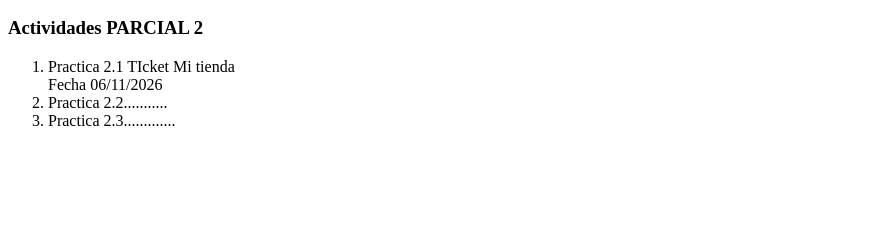
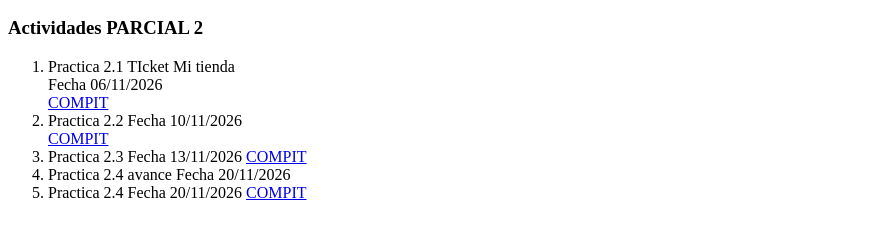
Before and after one commit to Sebastiangonz1/Sebastiangonz1.github.io, a plain HTML site: page Portafolio/index.html in a window 1280 px wide. Shown: the part 110-346 px from the top of the page, without its empty margins (0-892 px from the left). Drawn offline with Linux system fonts and the light colour scheme.

Commit message:
Portafolio 25/11/2026

```diff
--- a/Portafolio/index.html
+++ b/Portafolio/index.html
@@ -13,13 +13,24 @@
         <li>
             Practica 2.1 TIcket Mi tienda <br>
             Fecha 06/11/2026 <br>
-            <a href="https://github.com/Sebastiangonz1/Sebastiangonz1.github.io"></a>
+            <a href="https://github.com/Sebastiangonz1/frameworks-software">COMPIT</a>
         </li>
         <li>
-            Practica 2.2...........
+            Practica 2.2
+            Fecha 10/11/2026 <br>
+            <a href="https://github.com/Sebastiangonz1/frameworks-software">COMPIT</a>
             </li>
             <li>
-                Practica 2.3.............
+                Practica 2.3
+                Fecha 13/11/2026
+                <a href="https://github.com/Sebastiangonz1/frameworks-software">COMPIT</a>
+         <li>
+                Practica 2.4 avance
+                Fecha 20/11/2026
+         <li>
+                Practica 2.4
+                Fecha 20/11/2026
+                <a href="https://github.com/Sebastiangonz1/frameworks-software">COMPIT</a>
         </li>
     </ol>
 </body>
```
